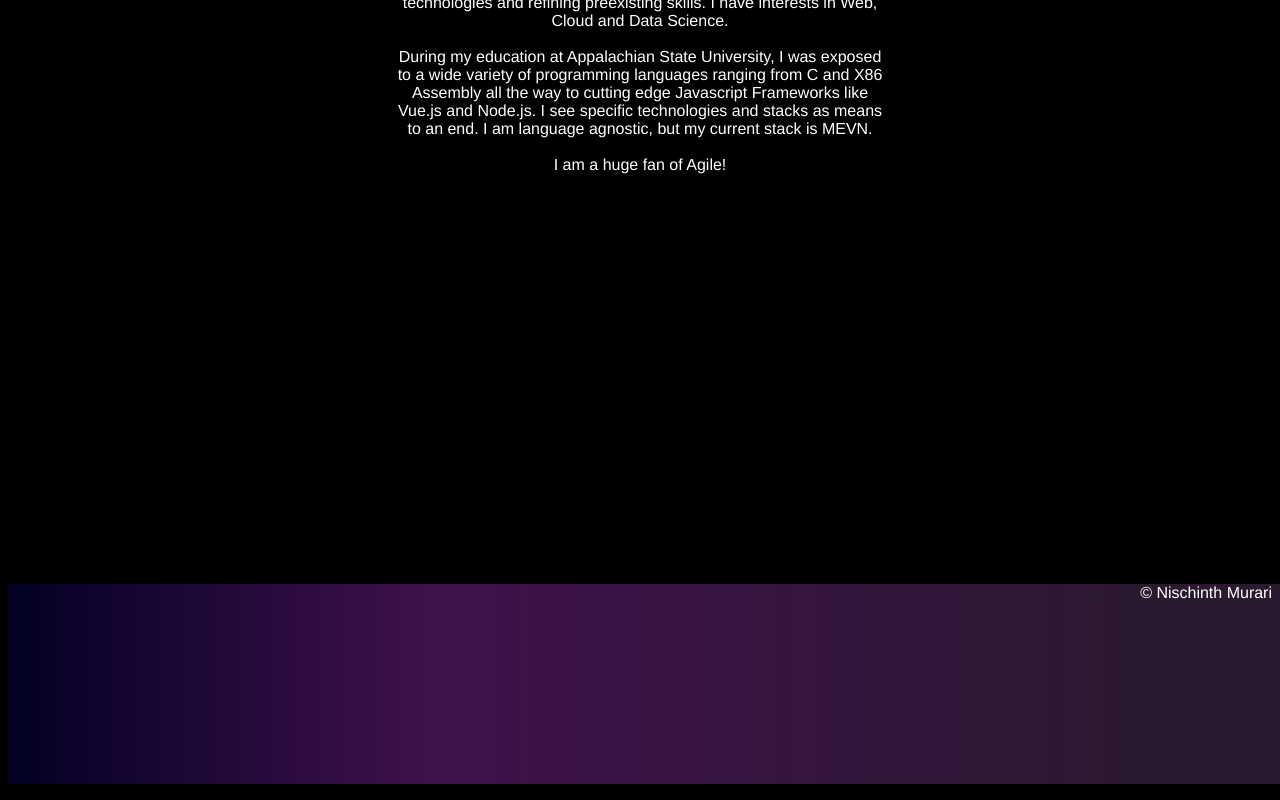
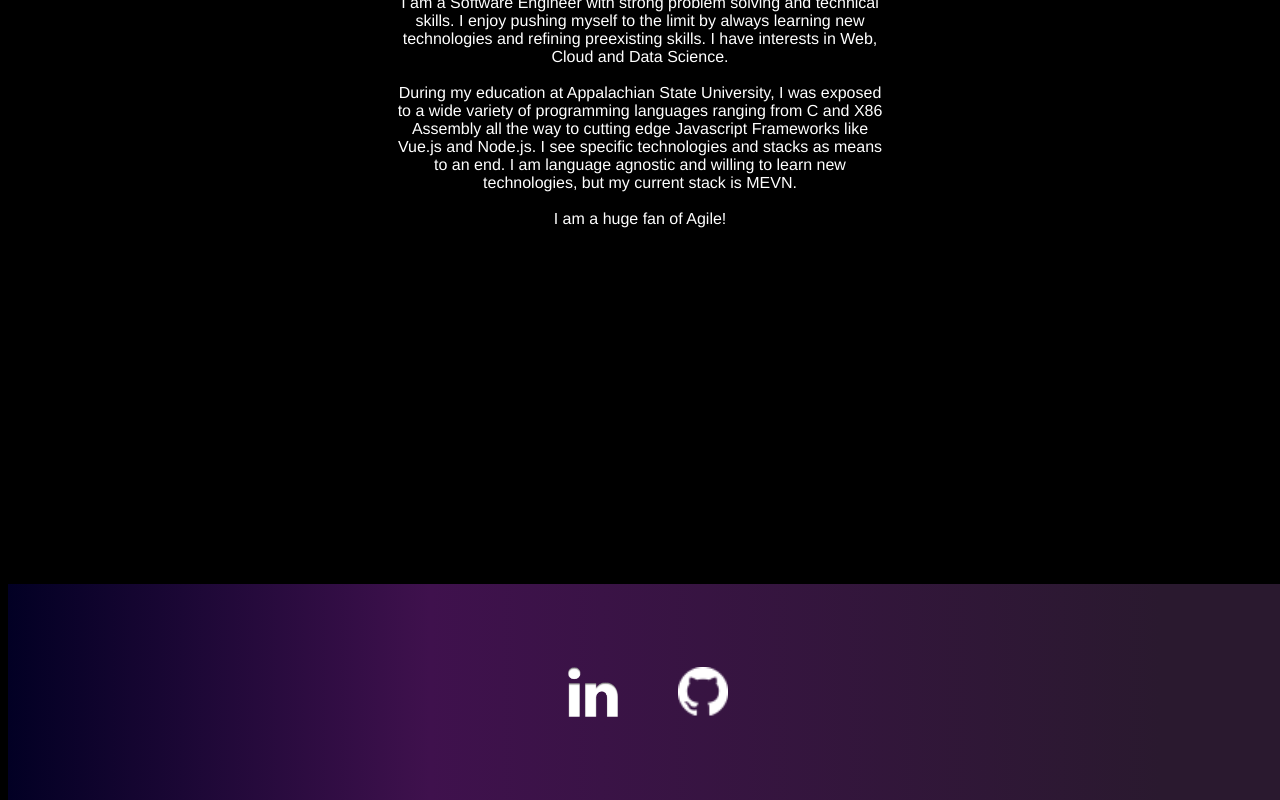
Before and after one commit to Nischinth-bot/portfolio, a Vue app: page / in a window 1280 px wide. Shown: the part 418-1218 px from the top of the page. Built offline with nearby package versions, Linux system fonts and the light colour scheme.

Commit message:
Footer changes

```diff
--- a/src/App.vue
+++ b/src/App.vue
@@ -41,7 +41,7 @@ body {
 
 .fade-enter-active,
 .fade-leave-active {
-  transition: opacity 0.5s;
+  transition: opacity 0.3s;
 }
 .fade-enter, .fade-leave-to /* .fade-leave-active below version 2.1.8 */ {
   opacity: 0;
--- a/src/components/HomeBody.vue
+++ b/src/components/HomeBody.vue
@@ -2,11 +2,12 @@
   <div class="container">
     <h2>Nischinth Murari</h2>
     <p class="edu">
-      BS Computer Science, <i> Appalachian State University </i> - 2019 ( CS
-      Fundamentals, Calculus, Discrete Mathematics, Linear Algebra) <br />
-      MS Computer Science, <i> Appalachian State University </i> 2019 - 2021 (
-      Vue, Swift, Python, Neural Nets, Machine Learning, Dynamic Programming,
-      Algorithms)
+      BS Computer Science, <i> Appalachian State University </i> 2017- 2019
+      <br />( OOP, Data Structures Algorithms, Calculus, Discrete Mathematics,
+      Linear Algebra, X86 Assembly) <br /><br />
+      MS Computer Science, <i> Appalachian State University </i> 2019 - 2021
+      <br />( Vue, Swift, Python, Neural Nets, Machine Learning, Dynamic
+      Programming, Algorithms)
     </p>
 
     <p class="desc">
@@ -19,7 +20,8 @@
       wide variety of programming languages ranging from C and X86 Assembly all
       the way to cutting edge Javascript Frameworks like Vue.js and Node.js. I
       see specific technologies and stacks as means to an end. I am language
-      agnostic, but my current stack is MEVN. <br /><br />
+      agnostic and willing to learn new technologies, but my current stack is
+      MEVN. <br /><br />
       I am a huge fan of Agile!
     </p>
   </div>
--- a/src/components/ProjectsBody.vue
+++ b/src/components/ProjectsBody.vue
@@ -50,6 +50,8 @@ export default {
 .container .project {
   border: 1px solid peachpuff;
   border-radius: 22px;
+  width: 1000px;
+  align-self: center;
 }
 
 button {
--- a/src/components/ui/TheFooter.vue
+++ b/src/components/ui/TheFooter.vue
@@ -1,6 +1,11 @@
 <template>
   <div class="container">
-    <div class="footer">&copy; Nischinth Murari</div>
+    <div class="footer">
+      <div class="pics">
+        <img src="../../assets/linkedin.png" />
+        <img src="../../assets/github.png" />
+      </div>
+    </div>
   </div>
 </template>
 
@@ -10,6 +15,7 @@ export default {};
 
 <style scoped>
 .footer {
+  display: flex;
   width: 100%;
   background: rgb(2, 0, 36);
   background: linear-gradient(
@@ -19,9 +25,31 @@ export default {};
     rgba(42, 25, 47, 1) 90%
   );
   color: white;
-  text-align: right;
-  padding-right: 0.5rem;
+  padding: 0.5rem;
   margin-top: 2rem;
   height: 200px;
+  flex-direction: column;
+}
+.name {
+  margin-top: auto;
+  margin-left: auto;
+  border: 1px solid white;
+}
+
+.icons {
+  align-self: center;
+}
+
+.pics {
+  display: flex;
+  align-self: center;
+  margin-top: auto;
+  margin-bottom: auto;
+  width: 10rem;
+  justify-content: space-between;
+}
+.pics img {
+  height: 50px;
+  width: 50px;
 }
 </style>
--- a/src/components/wrappers/SkillsCard.vue
+++ b/src/components/wrappers/SkillsCard.vue
@@ -1,12 +1,12 @@
 <template>
   <div class="container">
     <h3>{{ title }}</h3>
-    <p>{{ desc }}</p>
+    <div class="images">
   </div>
 </template>
 
 <script>
 export default {
-  props: [{ title: String }, { desc: String }, { imgs: Array }],
+  props: [{ title: String }, { imgs: Array }],
 };
 </script>
```
Also changed, not shown: src/assets/insta.png (added), src/assets/linkedin.png (added).
